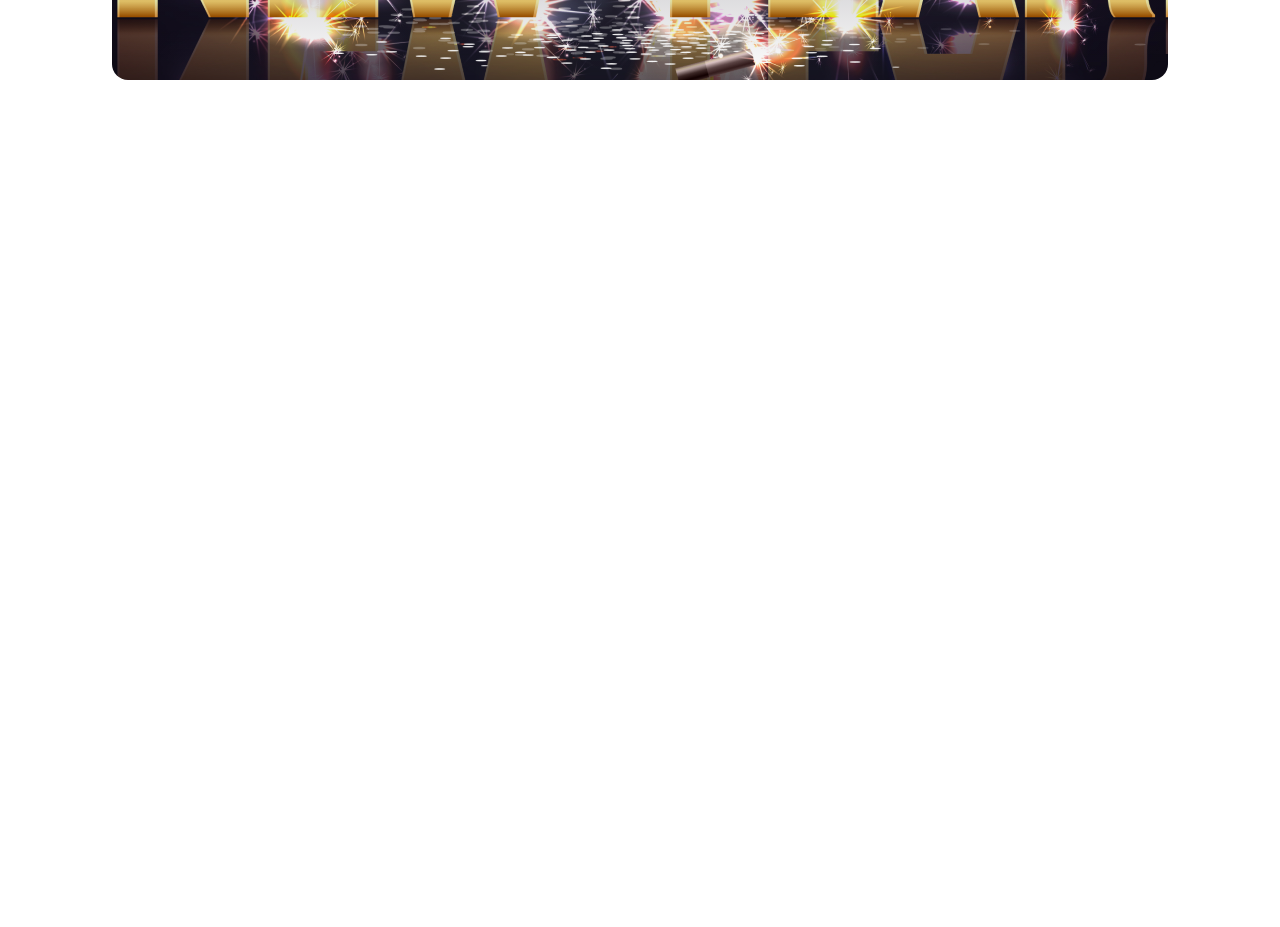
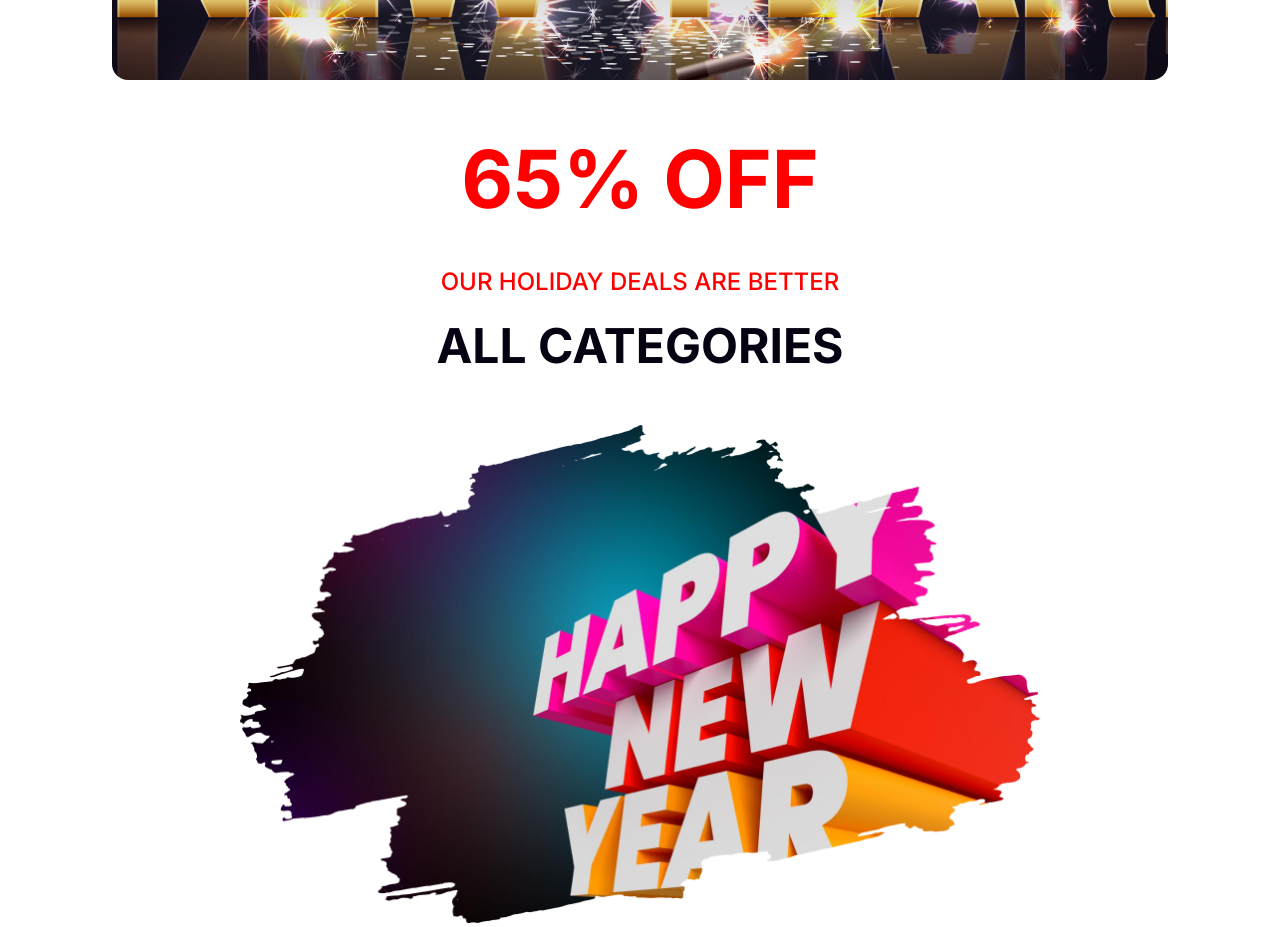
Before and after one commit to Developer-Nur/Assignment-1, a plain HTML site: page index.html in a window 1280 px wide. Shown: the part 570-1497 px from the top of the page. Before the commit the page ends 800 px from the top, so only its background shows below. Drawn offline with Linux system fonts and the light colour scheme.

Commit message:
New year offer section created

```diff
--- a/index.html
+++ b/index.html
@@ -22,12 +22,27 @@
 <body>
     <!-- Header area starts -->
     <header>
-        <div class="banner">
+        <div class="banner container">
             <p>Happy New Year</p>
             <h1>New Year Party Celebration</h1>
         </div>
     </header>
-    <!-- Header area starts -->
+    <!-- Header area ends -->
+
+    <!-- Main content area stats  -->
+    <main>
+        <!-- New year offer area starts  -->
+        <section>
+            <div class="new-year-offer container">
+                <h2>65% OFF</h2>
+                <p>OUR HOLIDAY DEALS ARE BETTER</p>
+                <h3>ALL CATEGORIES</h3>
+                <img src="Images/New Year Photo.png" alt="New year off">
+            </div>
+        </section>
+        <!-- New year offer area ends  -->
+    </main>
+    <!-- Main content area ends  -->
 </body>
 
 </html>
--- a/styles/style.css
+++ b/styles/style.css
@@ -1,4 +1,3 @@
-/* 1320px - 82.5%, (width) */
 /* shared styles */
 * {
     margin: 0;
@@ -6,13 +5,15 @@
     font-family: 'Inter', sans-serif;
 }
 
-header {
-    /* font-family: 'Merriweather', serif; */
+.container {
+    width: 82.5%;
+    max-width: 1320px;
+    margin: 0 auto;
+    text-align: center;
 }
 
+/* Header area style sheet */
 .banner {
-    width: 82.5%;
-    max-width: 1320px;
     height: 600px;
     margin: 50px auto;
     border-radius: 16px;
@@ -41,3 +42,34 @@ header {
     padding: 0 344px;
     margin-top: 15px;
 }
+
+/* Header area style ends */
+
+/* Main content area with multiple sections style sheet */
+/* New year offer area style sheet */
+.new-year-offer {
+    max-width: 800px;
+}
+
+.new-year-offer h2 {
+    color: #F00;
+    font-size: 80px;
+    font-weight: 700;
+}
+
+.new-year-offer p {
+    color: #F00;
+    font-size: 24px;
+    font-weight: 500;
+    padding-top: 40px;
+}
+
+.new-year-offer h3 {
+    color: #070211;
+    font-size: 48px;
+    font-weight: 700;
+    padding: 20px 0 50px;
+}
+.new-year-offer img {
+    width: 100%;
+}
```
